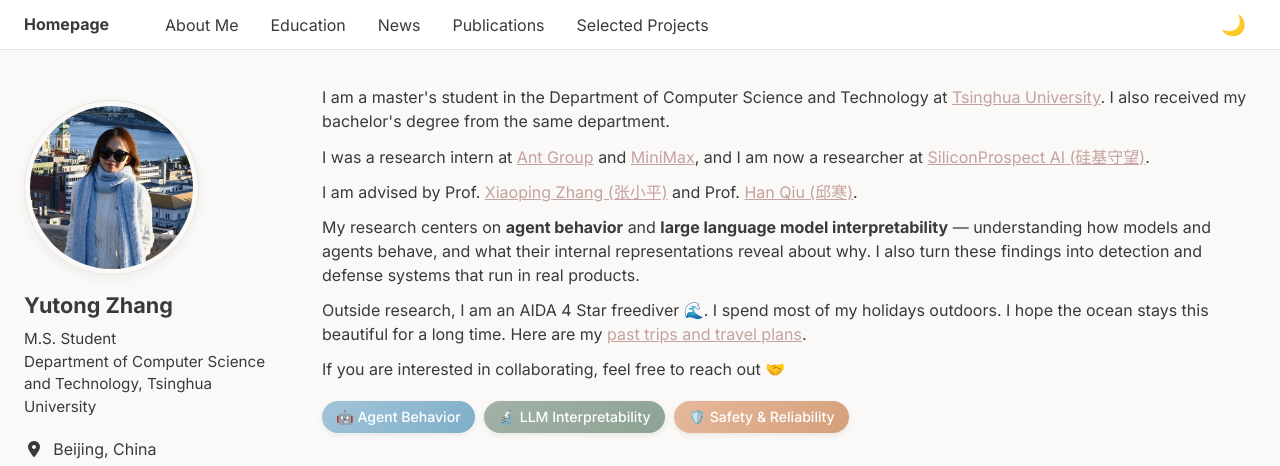
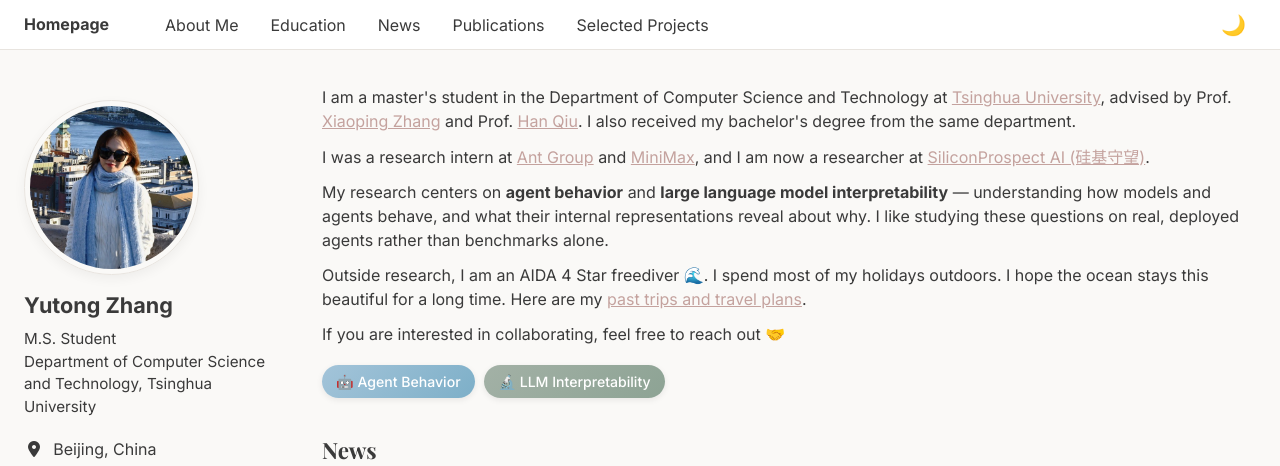
Before and after one commit to RebeccaZhang22/RebeccaZhang22.github.io, a plain HTML site: page index.html in a window 1280 px wide. Shown: the top 466 px of the page. Drawn offline with nearby package versions, Linux system fonts and the light colour scheme; a web font is replaced by a local one.

Commit message:
Refine About Me: advisors placement and de-emphasize security framing
- Move advisors into the opening sentence; drop Chinese names
- Rephrase research blurb away from detection/defense wording
- Drop Safety & Reliability tag, keep agent behavior + interpretability

Co-Authored-By: Claude Opus 4.8 (1M context) <noreply@anthropic.com>

```diff
--- a/index.html
+++ b/index.html
@@ -56,7 +56,9 @@
       <section id="about-me">
         <p>
           I am a master's student in the Department of Computer Science and Technology at
-          <a href="https://www.tsinghua.edu.cn/en/">Tsinghua University</a>.
+          <a href="https://www.tsinghua.edu.cn/en/">Tsinghua University</a>, advised by
+          Prof. <a href="https://www.cs.tsinghua.edu.cn/csen/info/1309/4356.htm">Xiaoping Zhang</a>
+          and Prof. <a href="https://qiuhan.info/">Han Qiu</a>.
           I also received my bachelor's degree from the same department.
         </p>
         <p>
@@ -65,14 +67,10 @@
           <a href="https://www.siliconprospect.com/">SiliconProspect AI (硅基守望)</a>.
         </p>
         <p>
-          I am advised by Prof. <a href="https://www.cs.tsinghua.edu.cn/csen/info/1309/4356.htm">Xiaoping Zhang (张小平)</a>
-          and Prof. <a href="https://qiuhan.info/">Han Qiu (邱寒)</a>.
-        </p>
-        <p>
           My research centers on <strong>agent behavior</strong> and <strong>large language model
           interpretability</strong> — understanding how models and agents behave, and what their
-          internal representations reveal about why. I also turn these findings into detection and
-          defense systems that run in real products.
+          internal representations reveal about why. I like studying these questions on real,
+          deployed agents rather than benchmarks alone.
         </p>
         <p>
           Outside research, I am an AIDA 4 Star freediver 🌊. I spend most of my holidays outdoors.
@@ -84,7 +82,6 @@
         <div class="research-tags">
           <span class="research-tag tag-agents">🤖 Agent Behavior</span>
           <span class="research-tag tag-codegen">🔬 LLM Interpretability</span>
-          <span class="research-tag tag-safety">🛡️ Safety &amp; Reliability</span>
         </div>
       </section>
 
```
